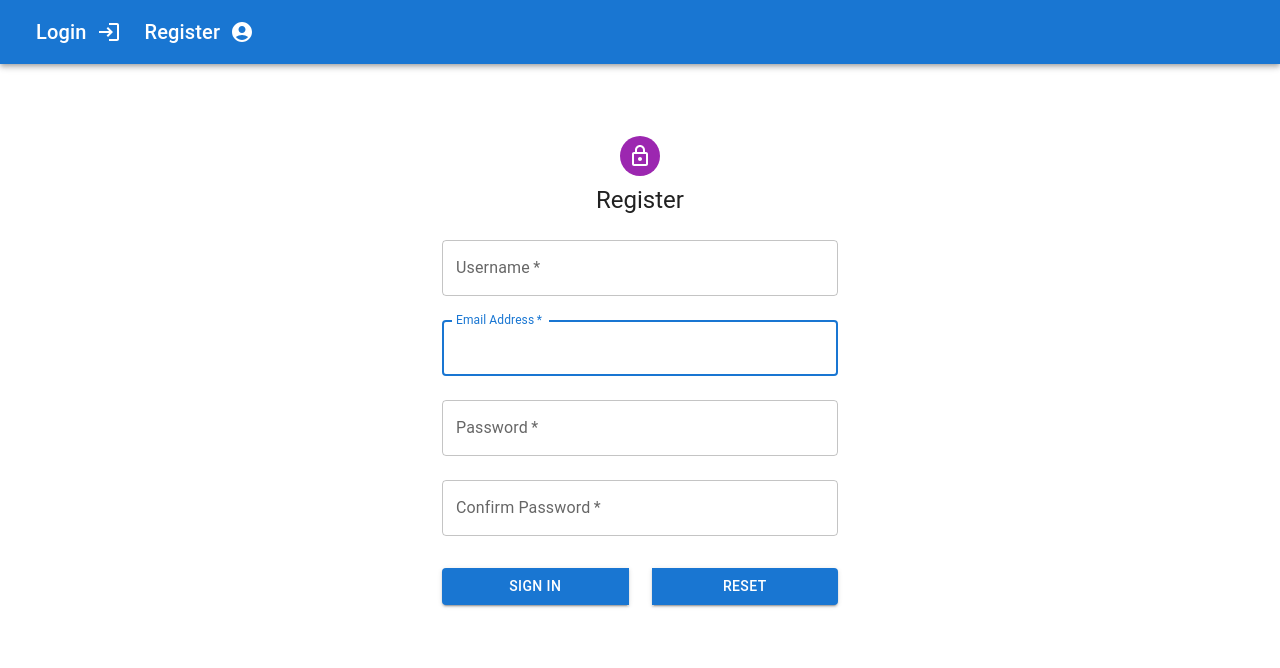
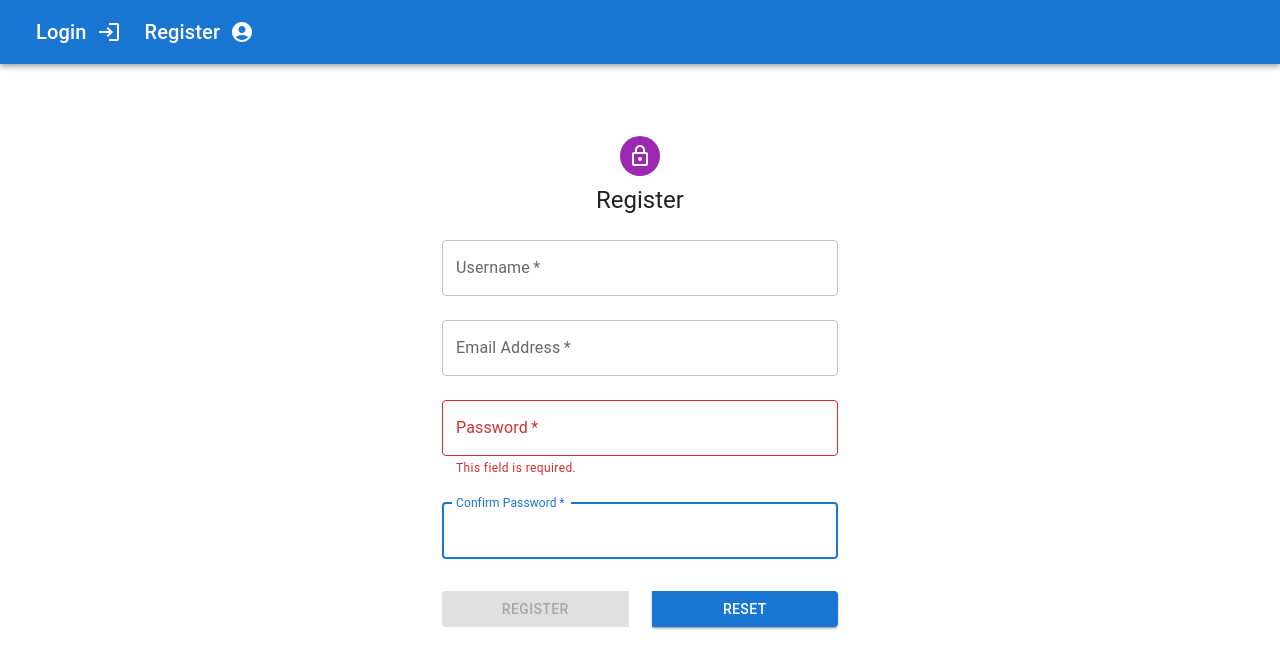
Before and after one commit to Red4lpha/Message-Board, a React (Create React App) app in the folder frontend/: page /register in a window 1280 px wide. Shown: the top 668 px of the page. Built offline with nearby package versions, Linux system fonts and the light colour scheme.

Commit message:
Added error handling for login and register Added new file to handle the form and error handling for user login and registering Cleaned up login and register componenets

```diff
--- a/frontend/src/components/Comment.tsx
+++ b/frontend/src/components/Comment.tsx
@@ -123,6 +123,7 @@ const Comment = ({id, owner, ownerId, vote, text, updatedAt, parent,submitReply}
     },
   };
 
+  //? If loading is occuring the comment is replaced by a loading icon
   if (isLoading && messageId === id){
     return (
       <CircularProgress color="secondary" />
--- /dev/null
+++ b/frontend/src/components/FormControls.ts
@@ -0,0 +1,181 @@
+import { TextField } from "@mui/material";
+import { useEffect, useState } from "react";
+import { useNavigate } from "react-router-dom";
+import { useAppDispatch, useAppSelector } from "../app/hooks";
+import { login, register, reset} from '../features/auth/authSlice'
+
+const initialFormValues: {[key: string]: any} = {
+  name: "",
+  email: "",
+  password: "",
+  password2: "",
+  formSubmitted: false,
+  success: false
+};
+
+
+export const FormControls = () => {
+  const [values, setValues] = useState(initialFormValues);
+  const [errors, setErrors] = useState({} as any);
+  const [errorPrompt, setErrorPrompt] = useState("");
+  const [form, setForm] = useState("login");
+  const {
+    user: authUser,
+    isLoading: authIsLoading,
+    isSuccess: authIsSuccess,
+    isError: authIsError,
+    message: authMessage
+    } = useAppSelector((state) => state.auth)
+  const dispatch = useAppDispatch();
+  const navigate = useNavigate();
+
+  const PostContactForm = async (
+    values: any,
+  ) => {
+    if(form === 'login')
+      await dispatch(login(values));
+    else if (form ==='register')
+      await dispatch(register(values));
+    else console.log("Unknown form submit");
+  }
+  useEffect(() => {
+    if (authIsError) {
+      handleError(formatRes(authMessage));
+    }
+    else if (authIsSuccess){
+      handleSuccess();
+    }
+    if ((values.formSubmitted && values.success) || authUser) {
+      navigate('/')
+    }
+
+    dispatch(reset())
+  }, [authIsError, authIsSuccess, authMessage, authUser, dispatch, navigate, values.formSubmitted, values.success])
+
+
+  const validate: any = (fieldValues = values) => {
+    let temp: any = { ...errors };
+
+    if ("name" in fieldValues)
+      temp.name = fieldValues.name ? "" : "This field is required.";
+    if ("password" in fieldValues) {
+      temp.password = fieldValues.password ? "" : "This field is required.";
+      if(fieldValues.password){
+        if (fieldValues.password.length > 0 &&
+          fieldValues.password.length < 5) {
+          temp.password = "Password needs to be at least 5 characters.";
+        }
+        else temp.password = "";
+      }
+    }
+
+    if ("password2" in fieldValues) {
+    temp.password2 = fieldValues.password2 ? "" : "This field is required.";
+      if(fieldValues.password2){
+        if (fieldValues.password2 &&
+        (fieldValues.password2 !== values.password))
+          temp.password2 = "The passwords do not match.";
+        else temp.password2 = "";
+      }
+    }
+
+    if ("email" in fieldValues) {
+      temp.email = fieldValues.email ? "" : "This field is required.";
+      if (fieldValues.email)
+        temp.email = /^[^@\s]+@[^@\s]+\.[^@\s]+$/.test(fieldValues.email)
+          ? ""
+          : "Email is not valid.";
+    }
+
+    setErrors({
+      ...temp
+    });
+  };
+
+  const handleChange = (e: any) => {
+    const { name, value } = e.target;
+    setValues({
+      ...values,
+      [name]: value
+    });
+    validate({ [name]: value });
+  };
+
+  const handleSuccess = () => {
+    setErrorPrompt("");
+    setValues({
+      ...initialFormValues,
+      formSubmitted: true,
+      success: true
+    })
+  };
+
+  const handleError = (msg: any) => {
+    setErrorPrompt(msg);
+    setValues({
+      ...initialFormValues,
+      formSubmitted: true,
+      success: false
+    });
+  };
+
+  const handleReset = () => {
+    setErrorPrompt("");
+    setValues({
+      ...initialFormValues
+    })
+  }
+
+  const formIsValid = ( fieldValues = values) => {
+    let isValid: boolean;
+    if (form === 'register'){
+      isValid =
+      fieldValues.name &&
+      fieldValues.email &&
+      fieldValues.password &&
+      fieldValues.password2 &&
+      Object.values(errors).every((x) => x === "");
+    }
+    else {
+      isValid =
+      fieldValues.email &&
+      fieldValues.password &&
+      Object.values(errors).every((x) => x === "");
+    }
+
+    return isValid;
+  };
+
+  const handleFormSubmit = async (e: any) => {
+    e.preventDefault();
+    const isValid =
+      Object.values(errors).every((x) => x === "") && formIsValid();
+    if (isValid) {
+      await PostContactForm(values);
+    }
+  };
+
+  const formatRes = (res: any) => {
+    let errorMsg = "";
+    if(res.message)
+      return res.message;
+    else if(res.errors){
+      res.errors.forEach((el: { msg: string; }) => {
+        errorMsg += el.msg + "\n"
+      });
+      return errorMsg;
+    }
+    else return "Unknown error"
+  }
+
+  return {
+    values,
+    errors,
+    errorPrompt,
+    handleChange,
+    handleFormSubmit,
+    handleReset,
+    formIsValid,
+    setForm
+  };
+};
--- a/frontend/src/components/Login.tsx
+++ b/frontend/src/components/Login.tsx
@@ -1,51 +1,35 @@
-import {FormEvent, useEffect, useState} from 'react';
-import { useAppDispatch, useAppSelector } from '../app/hooks';
-import { login, reset} from '../features/auth/authSlice'
-import { userDataInterface } from '../types/types';
-import {Avatar, Button, CssBaseline, TextField, Box, Typography, Container } from '@mui/material';
+import {Avatar, Button, CssBaseline, TextField, Box, Typography, Container, Alert } from '@mui/material';
 import LockOutlinedIcon from '@mui/icons-material/LockOutlined';
 import { createTheme, ThemeProvider } from '@mui/material/styles';
-import { useNavigate } from 'react-router-dom';
+import { FormControls } from './FormControls';
 
 const theme = createTheme();
 
+//? Expected form fields
+const inputFieldValues = [
+  {
+    name: 'email',
+    label: 'Email Address',
+    autoComplete: 'email'
+  },
+  {
+    name: 'password',
+    label: 'Password',
+  }
+];
+
+
 const Login = () => {
-  const [formData, setFormData] = useState({
-    email: '',
-    password: ''
-  });
-  const {user, isLoading, isSuccess, isError, message} = useAppSelector((state) => state.auth)
-  const navigate = useNavigate();
-  const {email, password} = formData;
-  const dispatch = useAppDispatch();
 
-  const handleSubmit = (e: FormEvent<HTMLFormElement>) => {
-    e.preventDefault();
+  const {
+    handleChange,
+    handleFormSubmit,
+    formIsValid,
+    errors,
+    errorPrompt,
+    values
+  } = FormControls();
 
-    const userData: userDataInterface = {
-      email,
-      password,
-    }
-    //const temp: string = 'temp'
-    dispatch(login(userData))
-  }
-  const onChange = (e: any) => {
-    setFormData((prevState) => ({
-      ...prevState,
-      [e.target.name]: e.target.value,
-    }))
-  }
-  useEffect(() => {
-    if (isError) {
-      console.log(message)
-    }
-
-    if (isSuccess || user) {
-      navigate('/')
-    }
-
-    dispatch(reset())
-  }, [user, isError, isSuccess, message, navigate, dispatch])
 
   return (
     <ThemeProvider theme={theme}>
@@ -65,35 +49,44 @@ const Login = () => {
         <Typography component="h1" variant="h5">
           Sign in
         </Typography>
-        <Box component="form" onSubmit={handleSubmit} noValidate sx={{ mt: 1 }}>
+        {(errorPrompt !== '') ?
+          <Alert severity="error">
+            {errorPrompt}
+          </Alert>
+        : null}
+
+        <Box component="form" onSubmit={handleFormSubmit} noValidate sx={{ mt: 1 }}>
+
+          {inputFieldValues.map((field, index) => {
+            return (
               <TextField
+                key={index}
                 margin="normal"
                 required
                 fullWidth
-            id="email"
-            label="Email Address"
-            name="email"
-            autoComplete="email"
-            value={email}
-            onChange={onChange}
+                id={field.name}
+                label={field.label}
+                error={errors[field.name]}
+                name={field.name}
+                autoComplete={field.autoComplete ?? 'none'}
+                type={field.name}
+                value={values[field.name]}
+                onChange={handleChange}
+                onBlur={handleChange}
                 autoFocus
+                {...(errors[field.name] && {
+                  error: true,
+                  helperText: errors[field.name]
+                })}
               />
-          <TextField
-            margin="normal"
-            required
-            fullWidth
-            name="password"
-            label="Password"
-            type="password"
-            id="password"
-            value={password}
-            onChange={onChange}
-            autoComplete="current-password"
-          />
+            )
+          })}
+
           <Button
             type="submit"
             fullWidth
             variant="contained"
+            disabled={!formIsValid()}
             sx={{ mt: 3, mb: 2 }}
           >
             Sign In
--- a/frontend/src/components/Register.tsx
+++ b/frontend/src/components/Register.tsx
@@ -1,67 +1,51 @@
-import React, {useEffect, useState} from 'react';
-import {useSelector, useDispatch} from 'react-redux';
-import { useAppDispatch, useAppSelector } from '../app/hooks';
-import { register, reset} from '../features/auth/authSlice'
-import { userDataInterface } from '../types/types';
-import {Avatar, Button, CssBaseline, TextField, Box, Typography, Container, ButtonGroup } from '@mui/material';
+import React, {useEffect} from 'react';
+import {Avatar, Button, CssBaseline, TextField, Box, Typography, Container, ButtonGroup, Alert } from '@mui/material';
 import LockOutlinedIcon from '@mui/icons-material/LockOutlined';
 import { createTheme, ThemeProvider } from '@mui/material/styles';
-import { useNavigate } from 'react-router-dom';
+import { FormControls } from './FormControls';
 
 const theme = createTheme();
-const initialState = {
-  name: "",
-  email: "",
-  password: "",
-  password2: ""
-};
+
+//? Expected form fields
+const inputFieldValues = [
+  {
+    name: 'name',
+    label: 'Username'
+  },
+  {
+    name: 'email',
+    label: 'Email Address',
+    autoComplete: 'email'
+  },
+  {
+    name: 'password',
+    label: 'Password',
+    type: 'password',
+  },
+  {
+    name: 'password2',
+    label: 'Confirm Password',
+    type: 'password'
+  }
+];
+
+
 const Register = () => {
-  const [{name, email, password, password2}, setFormData] = useState(initialState)
-  const {user, isLoading, isSuccess, isError, message} = useAppSelector((state) => state.auth)
-  const navigate = useNavigate();
-
-  //const {user, isLoading, isError, isSuccess, message,} = useAppSelector((state: any) => state.auth)
-
-  const dispatch = useAppDispatch();
-
-  const handleSubmit = (e: any) => {
-    e.preventDefault();
-
-    if(password !== password2) {
-      console.log('Passwords do not match')
-    } else {
-      const userData: userDataInterface = {
-        name,
-        email,
-        password,
-      }
-      //const temp: string = 'temp'
-      dispatch(register(userData))
-    }
-  }
-  //TODO: Write out handle reset logic
-  const handleReset = () => {
-    setFormData(initialState)
-  }
-
-  const onChange = (e: any) => {
-    setFormData((prevState) => ({
-      ...prevState,
-      [e.target.name]: e.target.value,
-    }))
-  }
+  const {
+    handleChange,
+    handleFormSubmit,
+    handleReset,
+    formIsValid,
+    errors,
+    errorPrompt,
+    values,
+    setForm
+  } = FormControls();
 
   useEffect(() => {
-    if (isError) {
-      console.log(message)
-    }
+    setForm('register')
+  }, [setForm])
 
-    if (isSuccess || user) {
-      navigate('/')
-    }
-
-    dispatch(reset())
-  }, [user, isError, isSuccess, message, navigate, dispatch])
   return (
     <ThemeProvider theme={theme}>
     <Container component="main" maxWidth="xs">
@@ -80,61 +64,47 @@ const Register = () => {
         <Typography component="h1" variant="h5">
           Register
         </Typography>
-        <Box component="form" onSubmit={handleSubmit} noValidate sx={{ mt: 1 }}>
+
+        {(errorPrompt !== '') ?
+          <Alert severity="error">
+            {errorPrompt}
+          </Alert>
+        : null}
+        <Box component="form" onSubmit={handleFormSubmit} noValidate sx={{ mt: 1 }}>
+          {inputFieldValues.map((field, index) => {
+              return (
                 <TextField
                   margin="normal"
                   required
                   fullWidth
-              id="name"
-              label="Username"
-              name="name"
-              autoComplete="name"
-              value={name}
-              onChange={onChange}
+                  key={index}
+                  id={field.name}
+                  label={field.label}
+                  name={field.name}
+                  autoComplete={field.autoComplete ?? 'none'}
+                  type={field.type ?? 'none'}
+                  value={values[field.name]}
+                  onChange={handleChange}
+                  onBlur={handleChange}
                   autoFocus
+                  error={errors[field.name]}
+                  {...(errors[field.name] && {
+                    error: true,
+                    helperText: errors[field.name]
+                  })}
                 />
-          <TextField
-            margin="normal"
-            required
-            fullWidth
-            id="email"
-            label="Email Address"
-            name="email"
-            autoComplete="email"
-            value={email}
-            onChange={onChange}
-            autoFocus
-          />
-          <TextField
-            margin="normal"
-            required
-            fullWidth
-            name="password"
-            label="Password"
-            type="password"
-            id="password"
-            value={password}
-            onChange={onChange}
-          />
-          <TextField
-            margin="normal"
-            required
-            fullWidth
-            name="password2"
-            label="Confirm Password"
-            type="password"
-            id="password2"
-            value={password2}
-            onChange={onChange}
-          />
+              )
+            })}
+
           <ButtonGroup fullWidth>
             <Button
               type="submit"
               fullWidth
               variant="contained"
               sx={{ mt: 3, mb: 2, mr: 3 }}
+              disabled={!formIsValid()}
             >
-              Sign In
+              Register
             </Button>
             <Button
               onClick={handleReset}
--- a/frontend/src/features/auth/authSlice.ts
+++ b/frontend/src/features/auth/authSlice.ts
@@ -13,7 +13,7 @@ interface initialStateInterface {
   isError: boolean,
   isSuccess: boolean,
   isLoading: boolean,
-  message: string,
+  message: any,
 }
 
 //? Get user from localStorage
```
Lines whose indentation alone changed are shown as unchanged.
